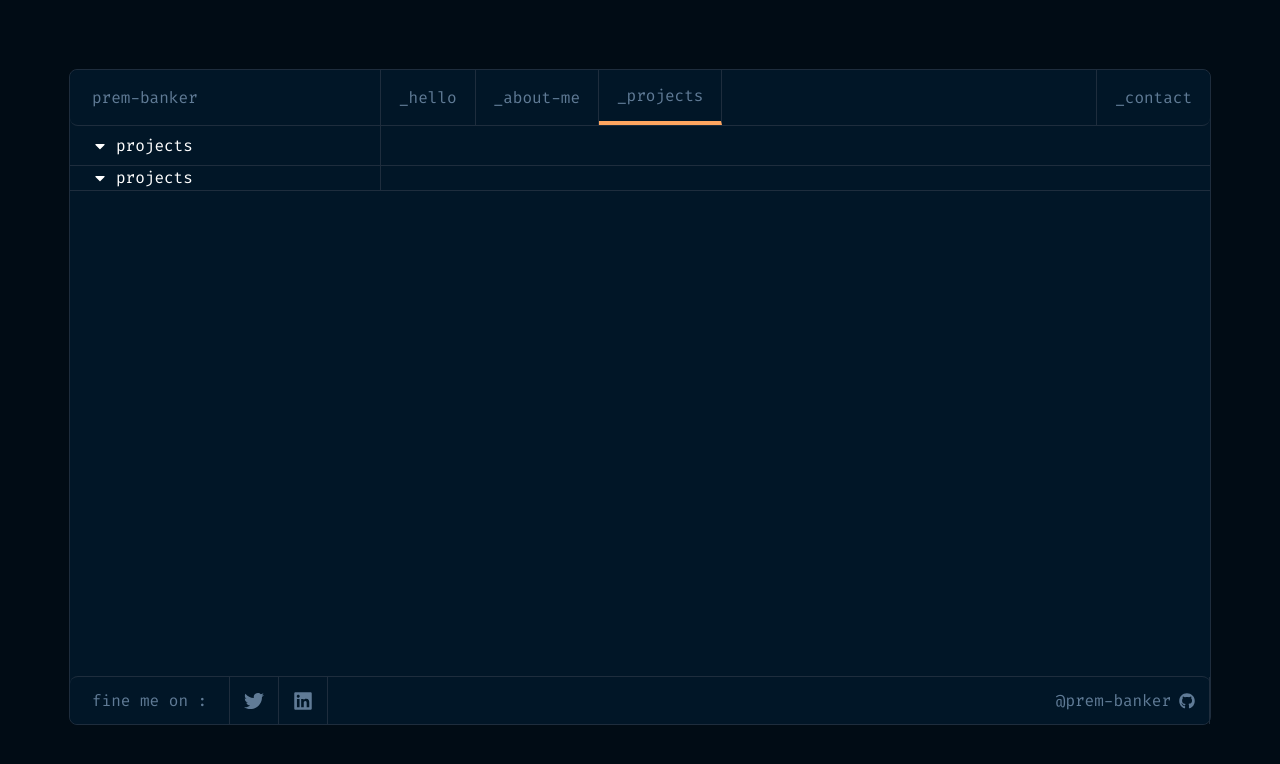
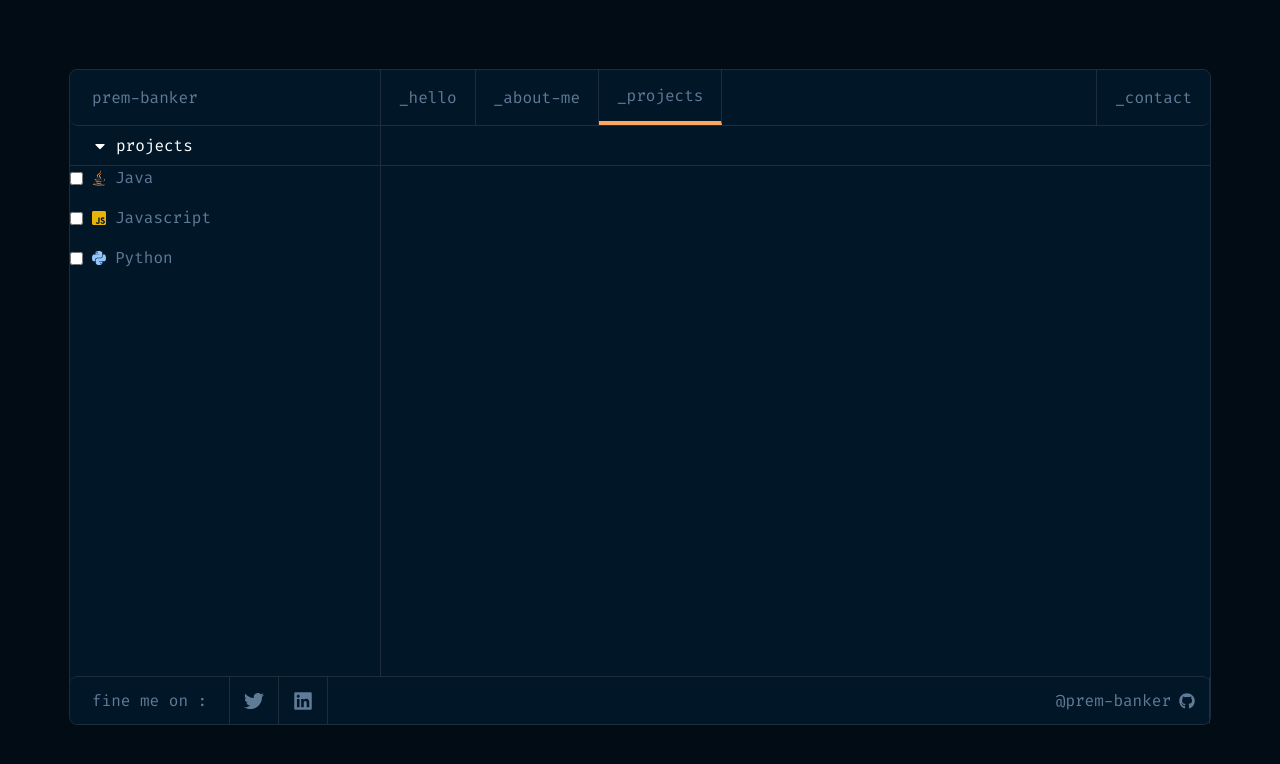
Before and after one commit to prem-banker/pro-folio, a Next.js app: page /projects in a window 1280 px wide. Shown: the top 764 px of the page. Built offline with nearby package versions, Linux system fonts and the light colour scheme.

Commit message:
added utils for the sidebar

```diff
--- /dev/null
+++ b/public/data/meta.json
@@ -0,0 +1,3 @@
+{
+  "technologies": ["java", "javascript", "python"]
+}
--- a/src/app/globals.css
+++ b/src/app/globals.css
@@ -2,10 +2,7 @@
 @tailwind components;
 @tailwind utilities;
 
-
 /* 24 > 96px > 6rem */
-
-
 
 :root {
   --foreground-rgb: 0, 0, 0;
@@ -42,22 +39,22 @@ body {
   @apply flex items-center justify-center h-full;
 }
 
-
 .flex-vertical-center {
   @apply flex items-center h-full;
 }
-
 
 .test-box {
   border: 1px solid red;
 }
 
+.test-box-2 {
+  border: 1px solid green;
+}
+
 .site-content {
-  min-height: calc(100vh - 56px - 56px - 69px - 69px);
+  height: calc(100vh - 56px - 56px - 69px - 69px);
   /* height: 1px; */
 }
-
-
 
 /* html {
   line-height: 1 !important;
--- a/src/app/layout.tsx
+++ b/src/app/layout.tsx
@@ -27,7 +27,7 @@ export default function RootLayout({
           <Header />
 
           {/* {children} */}
-          <div className="site-content">{children}</div>
+          <div className="flex-col site-content">{children}</div>
 
           <Footer />
         </div>
--- a/src/app/projects/page.tsx
+++ b/src/app/projects/page.tsx
@@ -1,10 +1,13 @@
 import Link from "next/link";
 import { FaArrowDown, FaCaretDown, FaChevronDown } from "react-icons/fa";
+import meta from "../../../public/data/meta.json";
+import { getIconComponent, standardizeName } from "../utils/utils";
 
 // `app/dashboard/page.tsx` is the UI for the `/dashboard` URL
 export default function Page() {
+  const { technologies } = meta;
   return (
-    <div className="flex flex-col">
+    <div className="flex flex-col h-full">
       {/* Header */}
       <div className="h-[40px] flex items-center justify-between border-b border-line">
         <div className="flex-vertical-center">
@@ -17,13 +20,26 @@ export default function Page() {
 
       {/* Sidebar + content */}
 
-      <div className="text-secondaryLightBlue flex items-center justify-between border-b border-line h-full">
-        <div className="flex-vertical-center">
+      <div className="text-secondaryLightBlue flex flex-grow items-start">
+        <div className="w-[311px] border-r border-line h-full">
+          {technologies.map((tech, index) => (
+            <div key={index} className="flex items-center mb-4">
+              <input type="checkbox" id={tech} className="mr-2" />
+              <label htmlFor={tech} className="flex items-center space-x-2">
+                {getIconComponent(tech)}
+                <span>{standardizeName(tech)}</span>
+              </label>
+            </div>
+          ))}
+        </div>
+        <div className="flex-col flex-grow h-full"></div>
+
+        {/* <div className="flex-vertical-center">
           <div className="w-[311px] pl-[22px] border-r border-line  flex-vertical-center">
             <FaCaretDown className="text-white  mr-2" />
             <span className="text-white">projects</span>
           </div>
-        </div>
+        </div> */}
       </div>
     </div>
   );
--- /dev/null
+++ b/src/app/utils/utils.tsx
@@ -0,0 +1,67 @@
+import React from "react";
+import {
+  FaAngular,
+  FaReact,
+  FaJsSquare,
+  FaNodeJs,
+  FaPython,
+  FaJava,
+} from "react-icons/fa";
+import { SiFlutter } from "react-icons/si";
+import { DiDocker } from "react-icons/di";
+import { IoLogoNodejs } from "react-icons/io";
+import { GrGolang } from "react-icons/gr";
+import { FaC } from "react-icons/fa6";
+
+// Define a function to get the icon component based on technology name
+const getIconComponent = (techName: string) => {
+  const lowerCaseTechName = techName.toLowerCase();
+  if (lowerCaseTechName.includes("angular")) {
+    return <FaAngular className="text-red-600" />;
+  } else if (lowerCaseTechName.includes("react")) {
+    return <FaReact className="text-blue-600" />;
+  } else if (
+    lowerCaseTechName.includes("javascript") ||
+    lowerCaseTechName.includes("js")
+  ) {
+    return <FaJsSquare className="text-yellow-500" />;
+  } else if (lowerCaseTechName.includes("flutter")) {
+    return <SiFlutter className="text-blue-500" />;
+  } else if (lowerCaseTechName.includes("node")) {
+    return <FaNodeJs className="text-green-500" />;
+  } else if (lowerCaseTechName.includes("docker")) {
+    return <DiDocker className="text-blue-400" />;
+  } else if (lowerCaseTechName.includes("python")) {
+    return <FaPython className="text-blue-300" />;
+  } else if (lowerCaseTechName.includes("c")) {
+    return <FaC className="text-blue-300" />;
+  } else if (
+    lowerCaseTechName.includes("c++") ||
+    lowerCaseTechName.includes("cpp")
+  ) {
+    return <FaC className="text-blue-300" />;
+  } else if (lowerCaseTechName.includes("java")) {
+    return <FaJava className="text-orange-400" />;
+  } else if (
+    lowerCaseTechName.includes("go") ||
+    lowerCaseTechName.includes("golang")
+  ) {
+    return <GrGolang className="text-blue-500" />;
+  } else {
+    // Return a generic icon for unknown technologies
+    return <GenericIcon />;
+  }
+};
+
+// Define a generic icon component for unknown technologies
+const GenericIcon = () => {
+  return <div className="text-gray-400">Icon</div>;
+};
+
+export { getIconComponent };
+
+const standardizeName = (name: string) => {
+  return name.replace(/\b\w/g, (char) => char.toUpperCase());
+};
+
+export { standardizeName };
```
